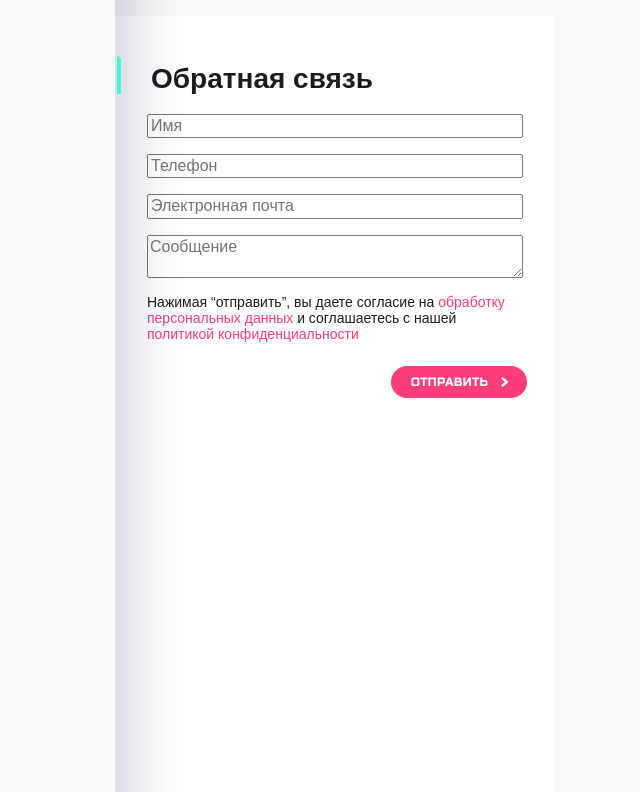
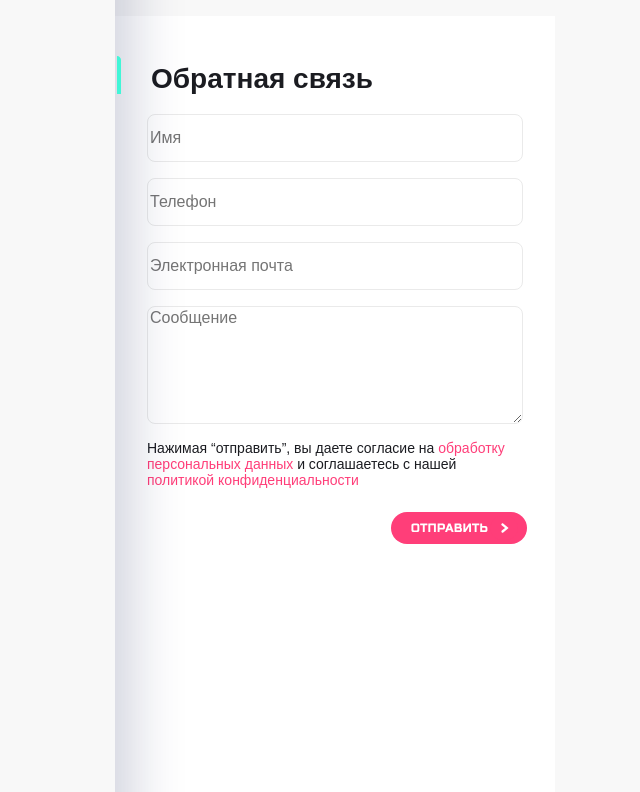
Before and after one commit to Otcheskaya/Final-mockup, a website built with Vite: page index.html in a window 1280 px wide. Shown: the part 1948-2740 px from the top of the page, without its empty margins (205-845 px from the left). Built offline with nearby package versions, Linux system fonts and the light colour scheme; files whose address does not match are found by name.

Commit message:
Changing colors in modal windows

```diff
--- a/src/scss/_modal.scss
+++ b/src/scss/_modal.scss
@@ -21,15 +21,26 @@
     gap: 16px;
     color: $modal-form;
     font-size: 16px;
-    color: $border-table;
-    border-radius: 8px;
+    color: $modal-form;
+
     padding-bottom: 16px;
+    input {
+      height: 48px;
+      border-radius: 8px;
+      border: 1px solid $border-table;
+    }
+    textarea {
+      height: 118px;
+      border-radius: 8px;
+      border: 1px solid $border-table;
+    }
   }
   &__text {
     width: 376px;
+    line-height: 16px;
+    font-size: 14px;
     &_pink {
       color: $modal-text;
-      font-size: 14px;
     }
   }
   &__btn {
```
